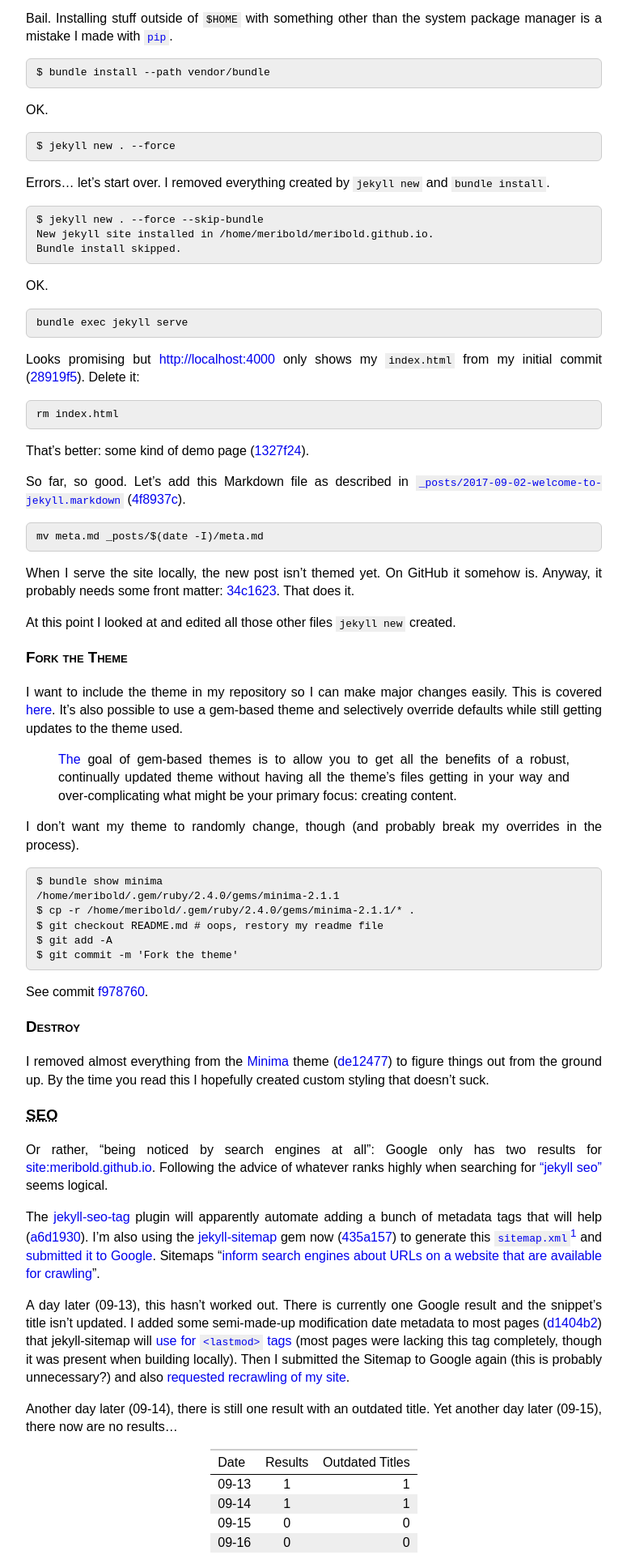
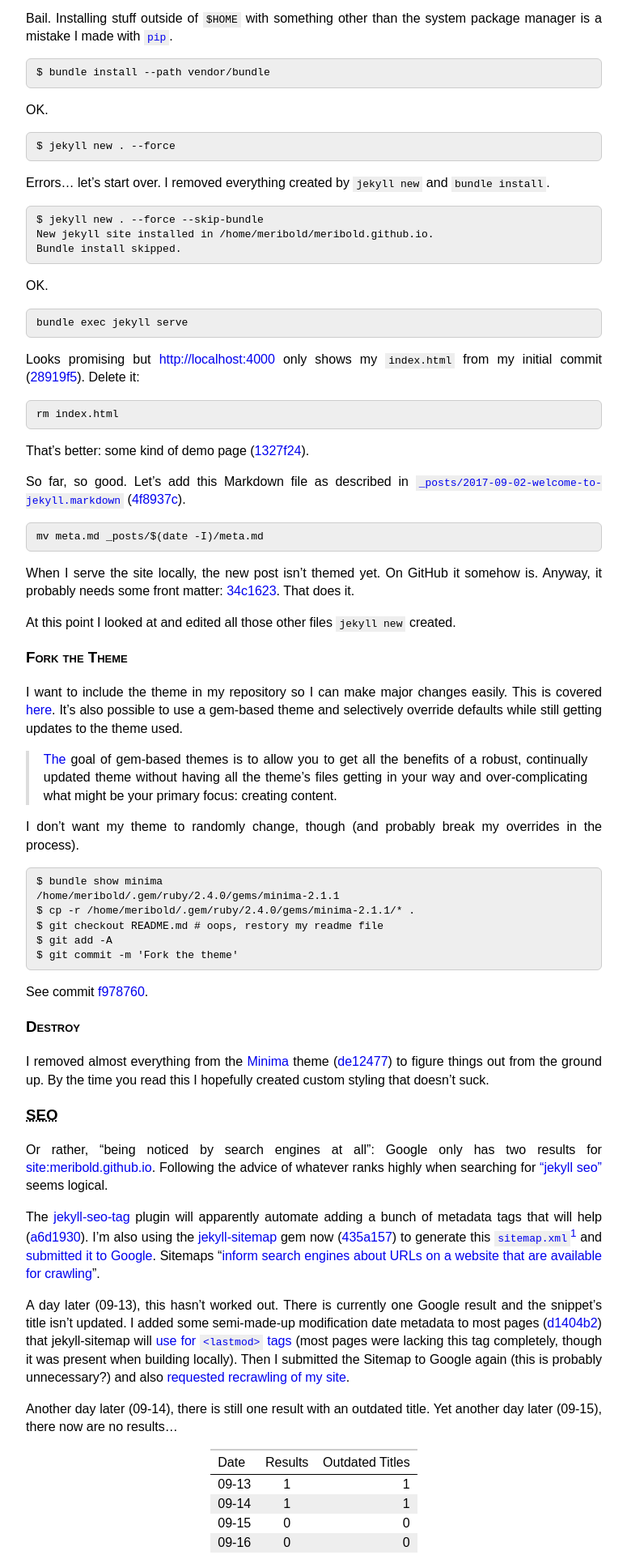
Before and after one commit to meribold/meribold.org, a Jekyll site: the page built from _posts/2017-09-02-meta.md, in a window 1280 px wide. Shown: the part 1101-3021 px from the top of the page at 81% size, without its empty margins (252-1027 px from the left). Built offline with Jekyll 4.4.1, drawn with Linux system fonts in a browser that asks for light colours.

Commit message:
Add some CSS for blockquotes

```diff
--- a/assets/main.css
+++ b/assets/main.css
@@ -74,6 +74,29 @@ img {
   color: #666;
 }
 
+/* Block quotations.  Originally based on the Minima theme [1].  Heavily modified by
+ * observing how they are usually typeset in TeX documents:
+ *
+ * 1. Don't screw with the font color.
+ * 2. Probably don't screw with the tracking (letter-spacing).  Especially not using
+ *    pixels as the unit.  How is the supposed to be portable?
+ * 3. Don't make all of it italic.  That's too much emphasis.
+ * 4. Definitely don't combine all of the above.
+ *
+ * [1]: https://github.com/jekyll/minima/blob/affcd93be22e960afd2be08e6891d99b31bcf920/_sass/minima/_base.scss#L117
+ */
+blockquote {
+  border-left: .3em solid #ddd;
+  margin-left: 0;
+  margin-right: 0;
+  padding-left: 2ch;
+  padding-right: 2ch;
+}
+
+blockquote:last-child {
+  margin-bottom: 0;
+}
+
 /* Tables
  *
  * Inspired by booktabs [1] and the Minima theme [2].
```
